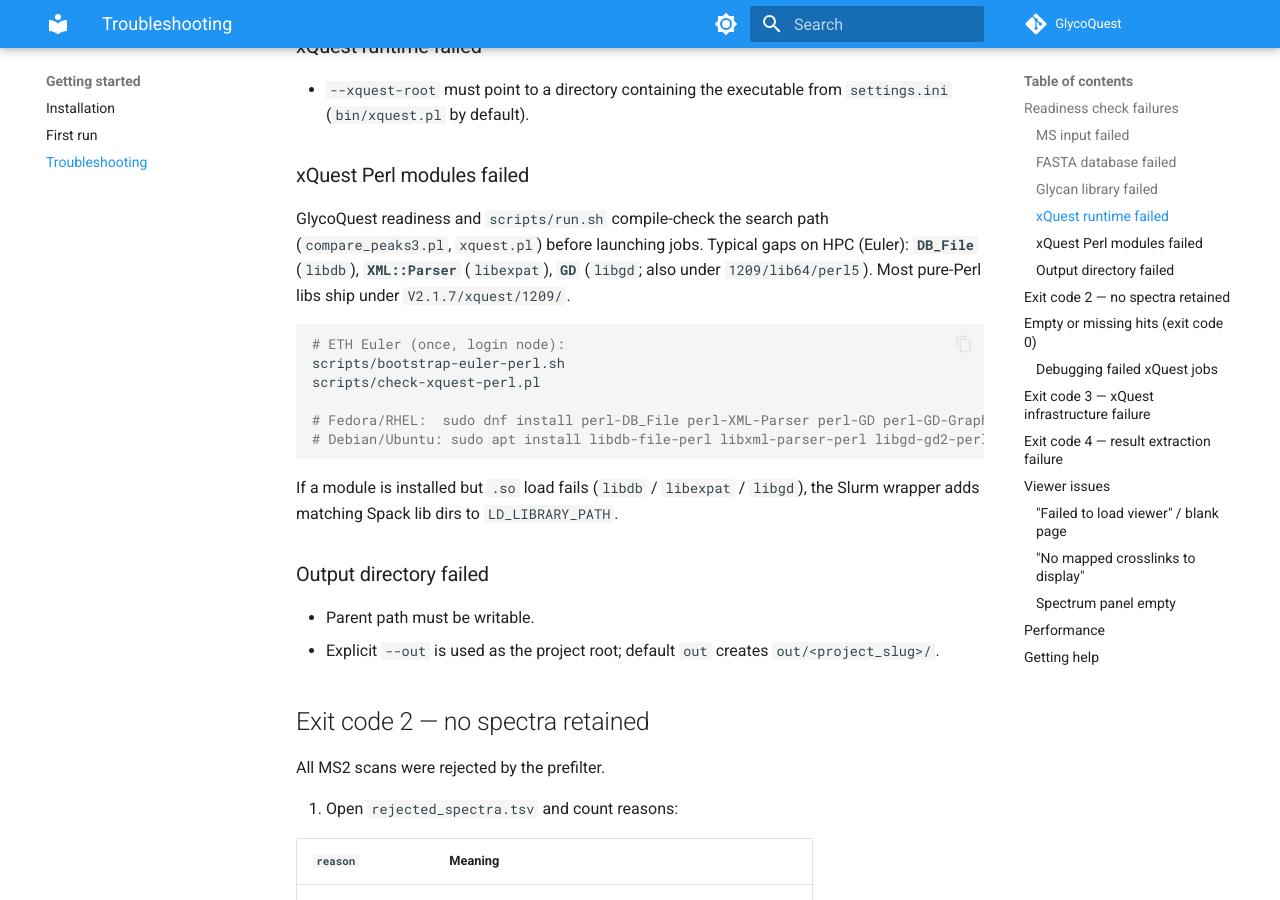
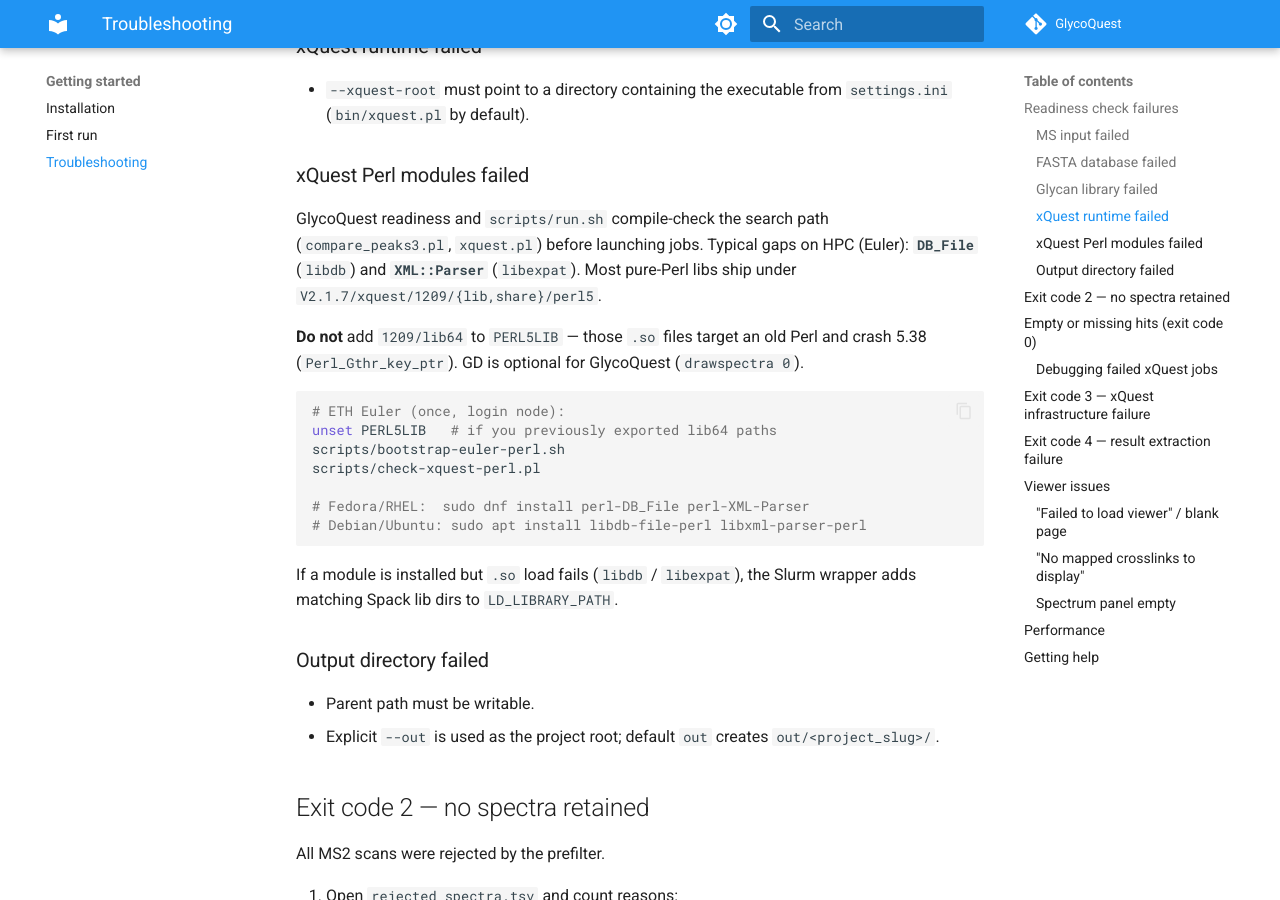
Before and after one commit to MateuszFido/GlycoQuest, an MkDocs documentation site: the page built from docs/getting-started/troubleshooting.md, in a window 1280 px wide and 900 px high, scrolled down 901 px. Built offline with MkDocs 1.6.1 and Material for MkDocs 9.7.7, drawn with Linux system fonts in a browser that asks for light colours.

Commit message:
fix: drop legacy 1209/lib64 from @INC; soft-load GD for batch search
lib64 XS modules break Perl 5.38 (Perl_Gthr_key_ptr) and poisoned cpanm.
GlycoQuest already uses drawspectra 0, so LinkObj/specplot soft-load GD
and compile without it. Bootstrap only installs DB_File + XML::Parser.

````diff
--- a/docs/getting-started/troubleshooting.md
+++ b/docs/getting-started/troubleshooting.md
@@ -29,18 +29,21 @@ GlycoQuest prints a **readiness** report before running. Any `✗ FAILED` line s
 
 ### xQuest Perl modules failed
 
-GlycoQuest readiness and `scripts/run.sh` compile-check the search path (`compare_peaks3.pl`, `xquest.pl`) before launching jobs. Typical gaps on HPC (Euler): **`DB_File`** (`libdb`), **`XML::Parser`** (`libexpat`), **`GD`** (`libgd`; also under `1209/lib64/perl5`). Most pure-Perl libs ship under `V2.1.7/xquest/1209/`.
+GlycoQuest readiness and `scripts/run.sh` compile-check the search path (`compare_peaks3.pl`, `xquest.pl`) before launching jobs. Typical gaps on HPC (Euler): **`DB_File`** (`libdb`) and **`XML::Parser`** (`libexpat`). Most pure-Perl libs ship under `V2.1.7/xquest/1209/{lib,share}/perl5`.
+
+**Do not** add `1209/lib64` to `PERL5LIB` — those `.so` files target an old Perl and crash 5.38 (`Perl_Gthr_key_ptr`). GD is optional for GlycoQuest (`drawspectra 0`).
 
 ```bash
 # ETH Euler (once, login node):
+unset PERL5LIB   # if you previously exported lib64 paths
 scripts/bootstrap-euler-perl.sh
 scripts/check-xquest-perl.pl
 
-# Fedora/RHEL:  sudo dnf install perl-DB_File perl-XML-Parser perl-GD perl-GD-Graph
-# Debian/Ubuntu: sudo apt install libdb-file-perl libxml-parser-perl libgd-gd2-perl libgd-graph-perl
+# Fedora/RHEL:  sudo dnf install perl-DB_File perl-XML-Parser
+# Debian/Ubuntu: sudo apt install libdb-file-perl libxml-parser-perl
 ```
 
-If a module is installed but `.so` load fails (`libdb` / `libexpat` / `libgd`), the Slurm wrapper adds matching Spack lib dirs to `LD_LIBRARY_PATH`.
+If a module is installed but `.so` load fails (`libdb` / `libexpat`), the Slurm wrapper adds matching Spack lib dirs to `LD_LIBRARY_PATH`.
 
 ### Output directory failed
 
````
Also changed, not shown: README.md (+1 -1 lines), docs/getting-started/installation.md (+3 -2 lines), 6 other files.
